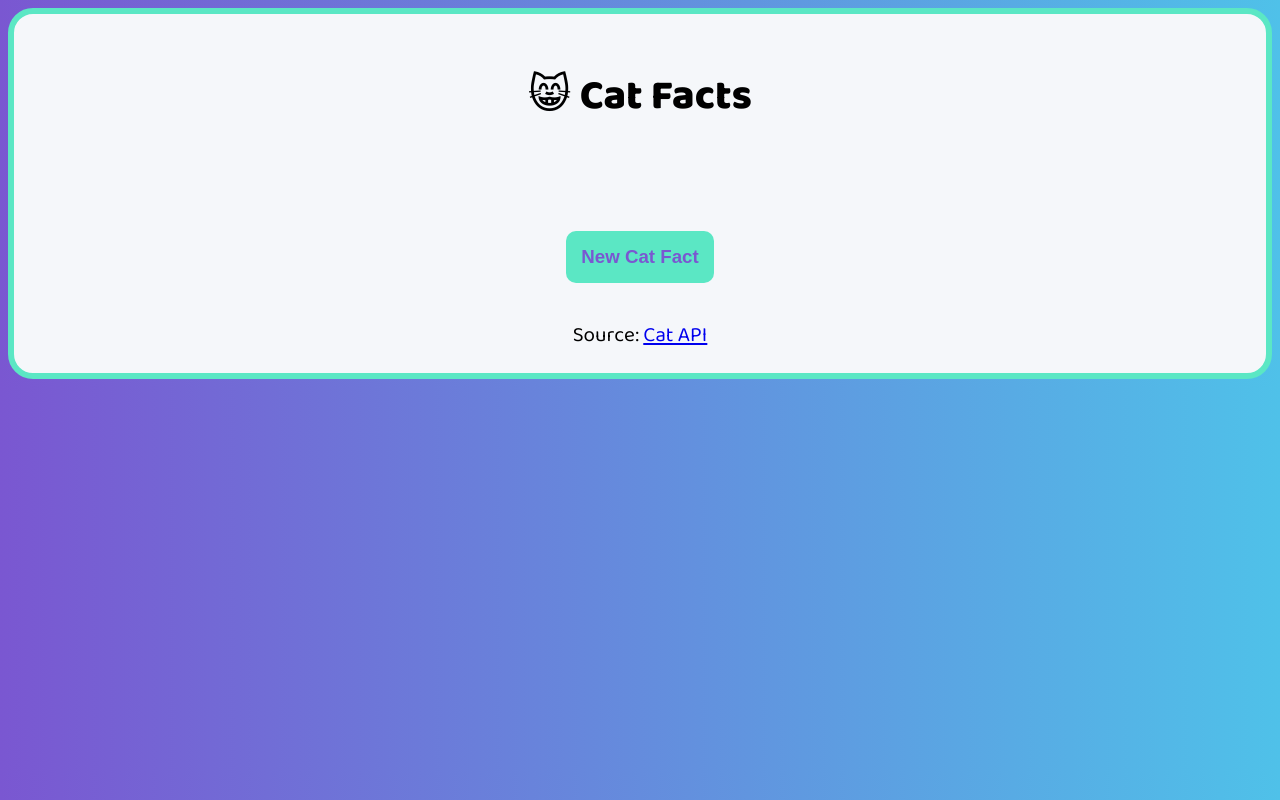
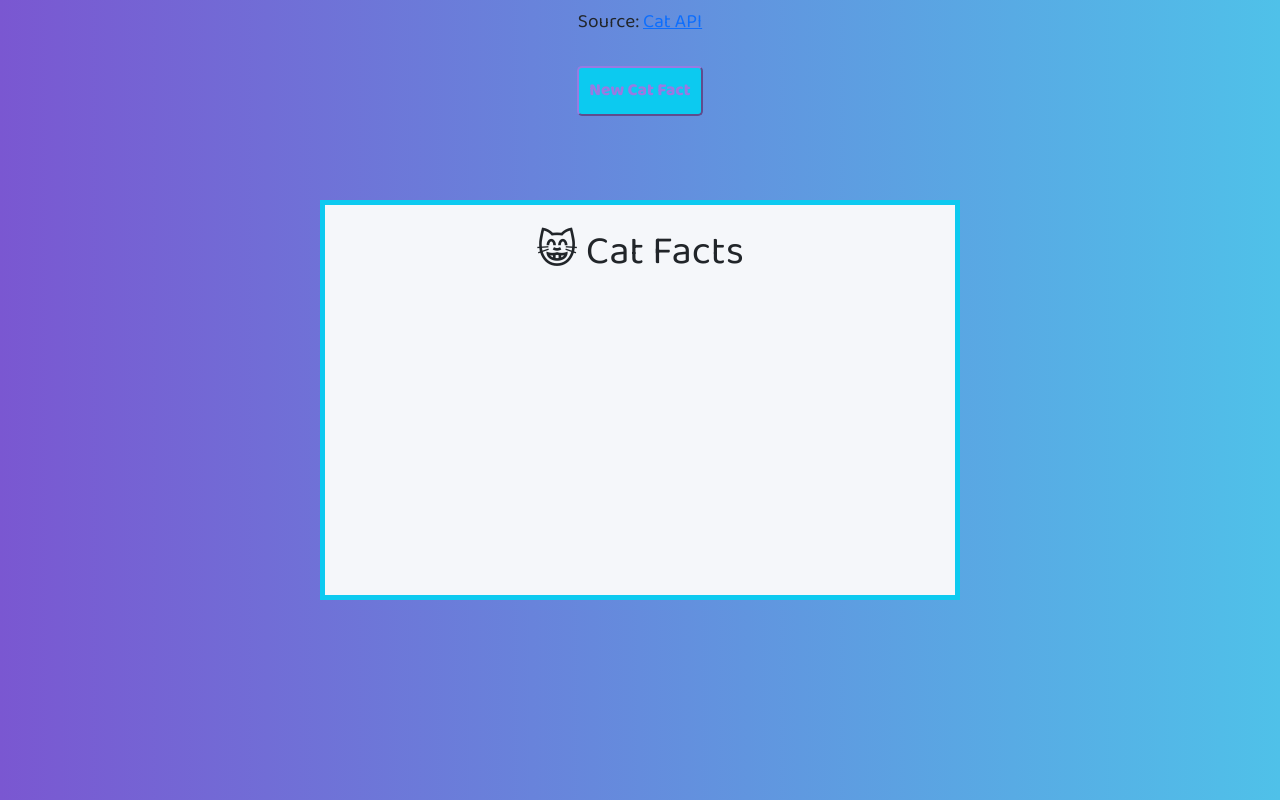
Before and after one commit to cassjs/api_cat_facts, a plain HTML site: page index.html in a window 1280 px wide. Drawn offline with nearby package versions, Linux system fonts and the light colour scheme; no server answers.

Commit message:
added bootstrap and less

```diff
--- /dev/null
+++ b/css/mixins.less
@@ -0,0 +1,28 @@
+// Parametrics Mixins Library
+
+// Places things at the dead center
+.deadCenter() {
+    text-align: center;
+    position: absolute;
+    top: 50%;
+    left: 50%;
+    transform: translateX(-50%) translateY(-50%);
+}
+
+// Paired with .deadCenter()
+.removePaddingMargin() {
+    margin: none;
+    padding: none;
+}
+
+// Prevents overscroll behavior
+.preventOverscroll() {
+    overflow: auto;
+}
+
+// Centers page content
+.pageContentCenter() {
+    max-width: 1500px;
+    margin: auto;
+    padding: 10px;
+}
--- /dev/null
+++ b/css/palette.less
@@ -0,0 +1,25 @@
+// Color Palette
+
+// Source: https://colorsinspo.com/color-palettes/2
+@color1: #f5f7fa;
+@color2: #5be7c4;
+@color3: #4fc1e9;
+@color4: #7a57d1;
+
+@darkColor1: darken(@color1, 20%);
+@darkColor2: darken(@color2, 20%);
+@darkColor3: darken(@color3, 20%);
+@darkColor4: darken(@color4, 20%);
+
+@lightColor1: lighten(@color1, 20%);
+@lightColor2: lighten(@color2, 20%);
+@lightColor3: lighten(@color3, 20%);
+@lightColor4: lighten(@color4, 20%);
+
+@greyColor1: desaturate(@color1, 20%);
+@greyColor2: desaturate(@color2, 20%);
+@greyColor3: desaturate(@color3, 20%);
+@greyColor4: desaturate(@color4, 20%);
+
+@lightColor: #FFFFFE;
+@darkColor: #000000;
--- /dev/null
+++ b/css/styles.less
@@ -0,0 +1,57 @@
+// Color Palette
+@import 'palette.less';
+
+// Parametrics Mixins Library
+@import 'mixins.less';
+
+// Color Palette Source: https://colorsinspo.com/color-palettes/2
+
+body {
+    background-image: linear-gradient(to right, @color4, @color3);
+    font-family: 'Baloo Da 2', cursive;
+    font-size: 1.2em;
+}
+
+#container1 {
+    background-color: @color1;
+}
+
+#btn {
+    background-color: #0ccaf0;
+    // border: none;
+    border-radius: 5px;
+    border-color: #987ae2;
+    color: #987ae2;
+    padding: 10px 10px;
+    font-size: .9em;
+    font-weight: bold;
+}
+
+/* MEDIA QUERIES
+Extra small devices (portrait phones, less than 576px)
+No media query since this is the default in Bootstrap */
+
+/* Small devices (portrait phones, 320px and up) */
+@media (min-width: 320px) {
+
+}
+
+/* Small devices (landscape phones, 576px and up) */
+@media (min-width: 576px) {
+
+}
+
+/* Medium devices (tablets, 768px and up) */
+@media (min-width: 768px) {
+
+}
+
+/* Large devices (desktops, 992px and up) */
+@media (min-width: 992px) {
+
+}
+
+/* Extra large devices (large desktops, 1200px and up) */
+@media (min-width: 1200px) {
+
+}
--- a/index.html
+++ b/index.html
@@ -1,8 +1,12 @@
 <!DOCTYPE html>
 <html lang="en">
 <head>
-    <meta charset="UTF-8">
-    <meta name="viewport" content="width=device-width, initial-scale=1.0">
+    <!-- Required meta tags -->
+    <meta charset="utf-8">
+    <meta name="viewport" content="width=device-width, initial-scale=1">
+    <!-- Bootstrap CSS -->
+    <link href="https://cdn.jsdelivr.net/npm/bootstrap@5.0.0-beta2/dist/css/bootstrap.min.css" rel="stylesheet" integrity="sha384-BmbxuPwQa2lc/FVzBcNJ7UAyJxM6wuqIj61tLrc4wSX0szH/Ev+nYRRuWlolflfl" crossorigin="anonymous">
+    <!-- Custom CSS -->
     <link rel="stylesheet" href="css/styles.css">
     <!-- Font Source: Google Fonts - https://fonts.google.com/specimen/Baloo+Da+2 -->
     <link rel="preconnect" href="https://fonts.gstatic.com">
@@ -10,17 +14,18 @@
     <title>😸 Cat Facts Generator</title>
 </head>
 <body>
-    <div id="container">
-        <h1>😸 Cat Facts</h1>
-
-        <span id="catFact"></span>
+    <div id="main-container" class="m-2">
+        <div id="container1" class="w-50 h-50 position-absolute top-50 start-50 translate-middle border border-5 border-info p-4">
+            <h1 class="text-center">😸 Cat Facts</h1>
+            <br>
+            <span id="catFact" class="text-center"></span>
+        </div>
+    </div>
+    <div id="container2" class="text-center">
+        Source: <a href="https://alexwohlbruck.github.io/cat-facts/">Cat API</a>
         <br><br>
-
         <button id="btn">New Cat Fact</button>
-        <br><br>
-        Source: <a href="https://alexwohlbruck.github.io/cat-facts/">Cat API</a>
     </div>
-
     <script src="fetch.js"></script>
 </body>
 </html>
```
Also changed, not shown: css/mixins.css (added), css/palette.css (added), css/styles.css.
